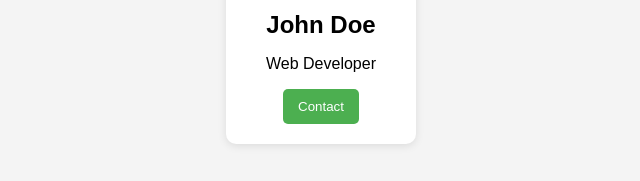
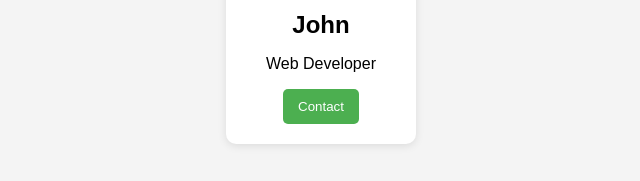
Before and after one commit to vivekjain2811/material, a plain HTML site: page index.html in a window 1280 px wide. Shown: the part 423-604 px from the top of the page, 319-959 px from the left. Drawn offline with Linux system fonts and the light colour scheme.

Commit message:
first change

```diff
--- a/index.html
+++ b/index.html
@@ -8,7 +8,7 @@
 <body>
   <div class="card">
     <img src="https://via.placeholder.com/150" alt="Profile Picture">
-    <h2>John Doe</h2>
+    <h2>John </h2>
     <p>Web Developer</p>
     <button>Contact</button>
   </div>
```
